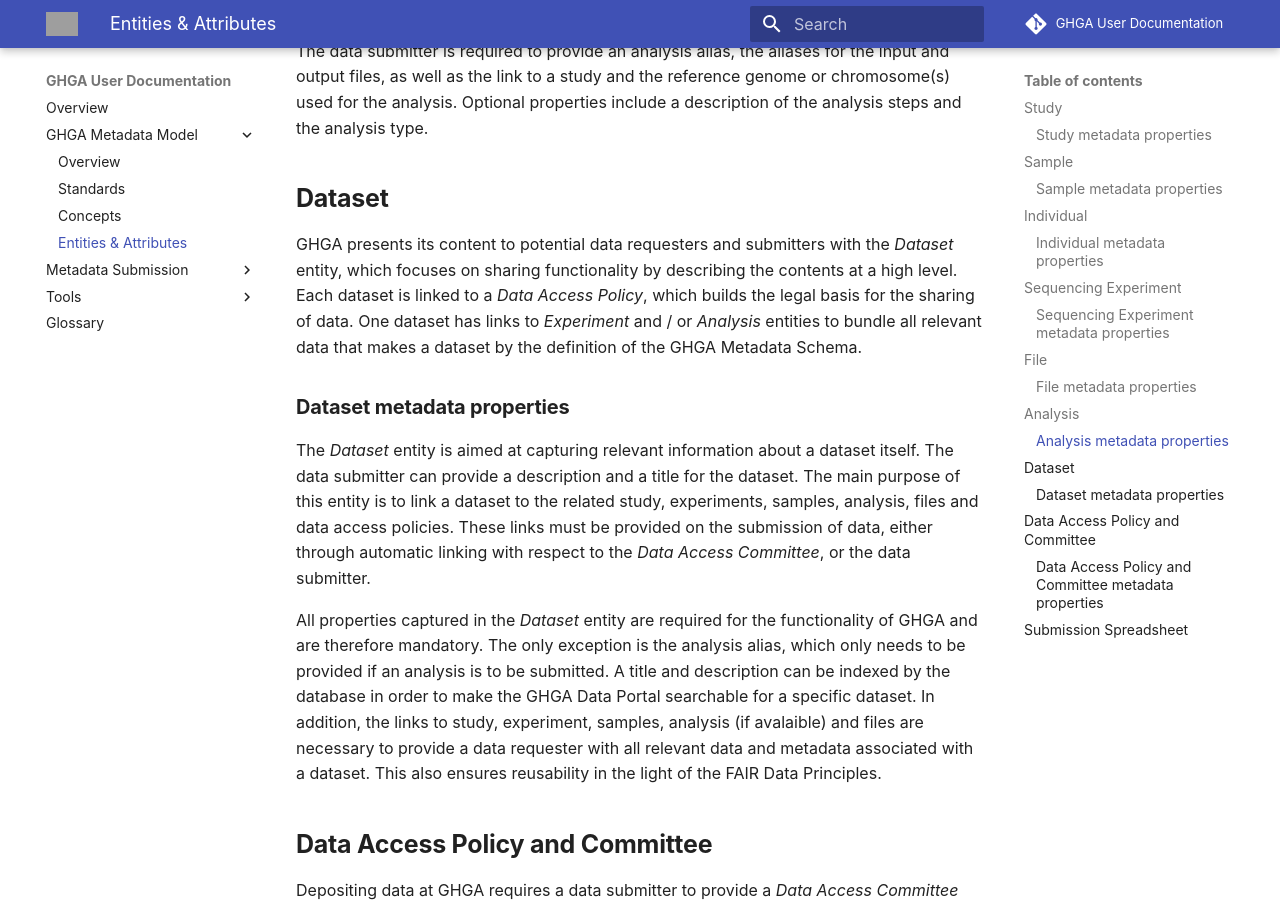
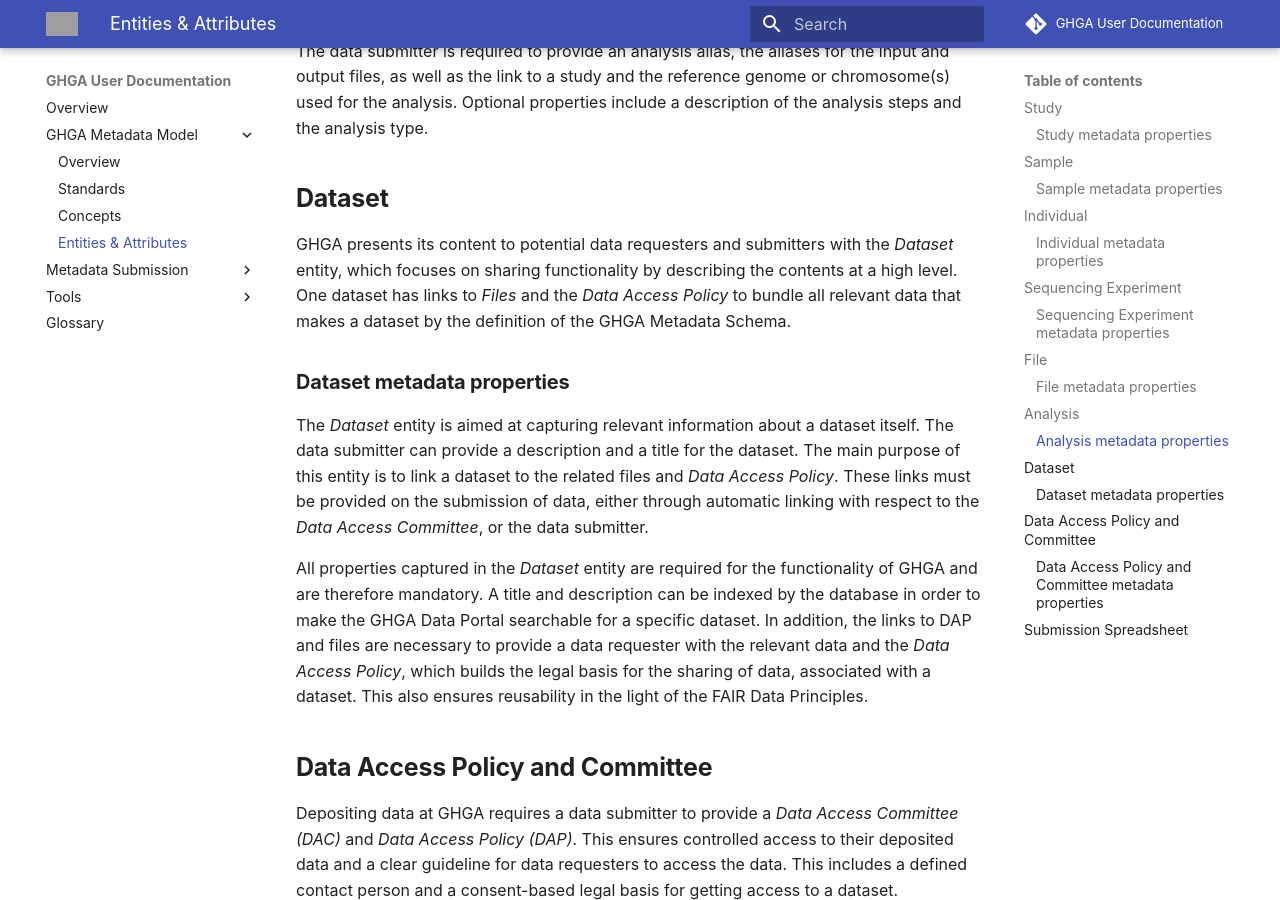
Before and after one commit to ghga-de/docs.ghga.de, an MkDocs documentation site: the page built from user_docs/metadata/entities.md, in a window 1280 px wide and 900 px high, scrolled down 4015 px. Built offline with MkDocs 1.6.1 and Material for MkDocs 9.7.7, drawn with Linux system fonts in a browser that asks for light colours; comment, search, counter and statistics services are not loaded; grey boxes are pictures that could not be loaded.

Commit message:
fixed dataset entity description

```diff
--- a/user_docs/metadata/entities.md
+++ b/user_docs/metadata/entities.md
@@ -79,13 +79,13 @@
 
 ## **Dataset**
 
-GHGA presents its content to potential data requesters and submitters with the *Dataset* entity, which focuses on sharing functionality by describing the contents at a high level. Each dataset is linked to a *Data Access Policy*, which builds the legal basis for the sharing of data. One dataset has links to *Experiment* and / or *Analysis* entities to bundle all relevant data that makes a dataset by the definition of the GHGA Metadata Schema.
+GHGA presents its content to potential data requesters and submitters with the *Dataset* entity, which focuses on sharing functionality by describing the contents at a high level. One dataset has links to *Files* and the *Data Access Policy* to bundle all relevant data that makes a dataset by the definition of the GHGA Metadata Schema.
 
 ### **Dataset metadata properties**
 
-The *Dataset* entity is aimed at capturing relevant information about a dataset itself. The data submitter can provide a description and a title for the dataset. The main purpose of this entity is to link a dataset to the related study, experiments, samples, analysis, files and data access policies. These links must be provided on the submission of data, either through automatic linking with respect to the *Data Access Committee*, or the data submitter.
+The *Dataset* entity is aimed at capturing relevant information about a dataset itself. The data submitter can provide a description and a title for the dataset. The main purpose of this entity is to link a dataset to the related files and *Data Access Policy*. These links must be provided on the submission of data, either through automatic linking with respect to the *Data Access Committee*, or the data submitter.
 
-All properties captured in the *Dataset* entity are required for the functionality of GHGA and are therefore mandatory. The only exception is the analysis alias, which only needs to be provided if an analysis is to be submitted. A title and description can be indexed by the database in order to make the GHGA Data Portal searchable for a specific dataset. In addition, the links to study, experiment, samples, analysis (if avalaible) and files are necessary to provide a data requester with all relevant data and metadata associated with a dataset. This also ensures reusability in the light of the FAIR Data Principles.
+All properties captured in the *Dataset* entity are required for the functionality of GHGA and are therefore mandatory. A title and description can be indexed by the database in order to make the GHGA Data Portal searchable for a specific dataset. In addition, the links to DAP and files are necessary to provide a data requester with the relevant data and the *Data Access Policy*, which builds the legal basis for the sharing of data, associated with a dataset. This also ensures reusability in the light of the FAIR Data Principles.
 
 ## **Data Access Policy and Committee**
 
```
